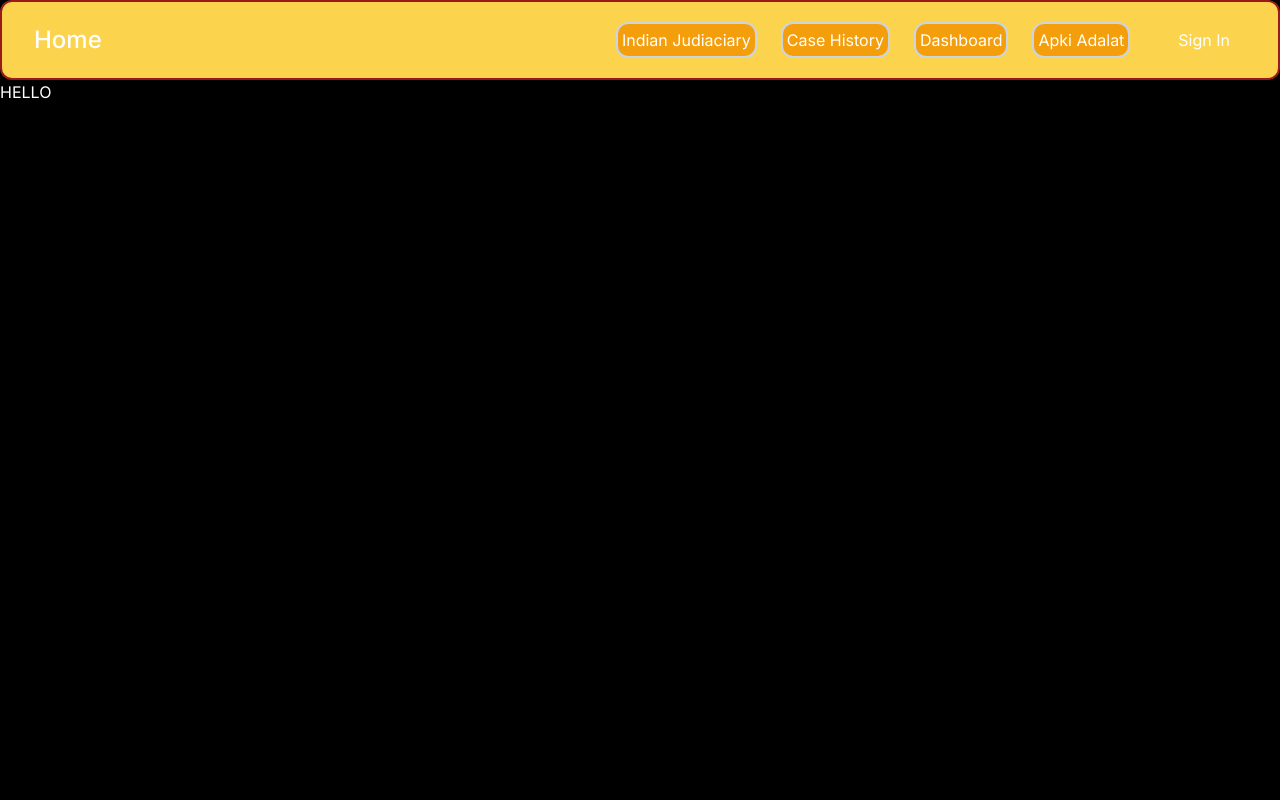
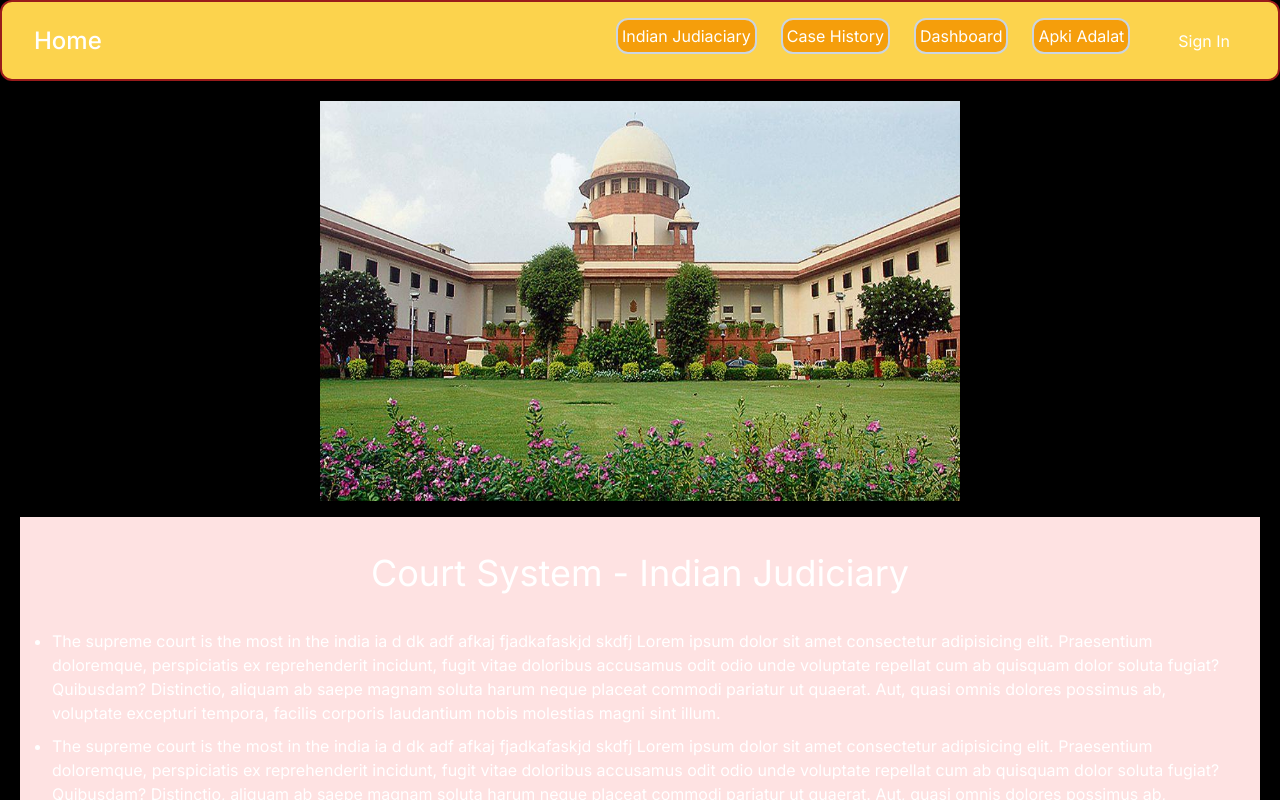
Before and after one commit to PRATEEK-VERNEKAR/Streamline_Legal_Cases, a Next.js app: page / in a window 1280 px wide. Built offline with nearby package versions, Linux system fonts and the light colour scheme.

Commit message:
Front page done

```diff
--- a/src/app/globals.css
+++ b/src/app/globals.css
@@ -4,11 +4,13 @@
 
 html,body,:root{
   height: 100%;
+  /* min-height: 100%; */
+  overflow: auto;
 }
 
 :root {
   --foreground-rgb: 0, 0, 0;
-  --background-start-rgb: 214, 219, 220;
+  --background-start-rgb: 179, 230, 230;
   --background-end-rgb: 255, 255, 255;
 }
 
@@ -29,3 +31,20 @@ body {
     )
     rgb(var(--background-start-rgb));
 }
+
+
+.downtotop {
+  animation-name: downtotop;
+  animation-duration: 4s;
+}
+
+@keyframes downtotop {
+  0%   {opacity:0.2}
+  25%   {opacity:0.4}
+  50%   {opacity:0.7}
+  100%   {opacity:1}
+}
+
+li{
+  margin-bottom: 9px;
+}
--- a/src/app/layout.tsx
+++ b/src/app/layout.tsx
@@ -20,7 +20,7 @@ export default function RootLayout({
     <html lang="en">
       <body className={inter.className}>
         <CustomNavbar/>
-        <div>{children}</div>
+        <>{children}</>
       </body>
     </html>
   )
--- a/src/app/page.tsx
+++ b/src/app/page.tsx
@@ -2,8 +2,39 @@ import Image from 'next/image'
 
 export default function Home() {
   return (
-    <div>
-      HELLO
+    <>
+    <div className='w-full h-1/2 mt-5 flex justify-center items-center'>
+      <div className='relative w-1/2 h-full'>
+        <Image
+          src="/frontcourt.jpg"
+          fill
+          alt="Supreme Court"
+          className='downtotop'
+        />
+      </div>
     </div>
+
+    <div className='flex flex-col mt-4 mx-5 bg-red-100 p-4'>
+      <h1 className='text-4xl text-center p-5'>Court System - Indian Judiciary</h1>
+      <ul className='list-disc p-4'>
+        <li>The supreme court is the most in the india ia d dk adf afkaj fjadkafaskjd skdfj Lorem ipsum dolor sit amet consectetur adipisicing elit. Praesentium doloremque, perspiciatis ex reprehenderit incidunt, fugit vitae doloribus accusamus odit odio unde voluptate repellat cum ab quisquam dolor soluta fugiat? Quibusdam?
+        Distinctio, aliquam ab saepe magnam soluta harum neque placeat commodi pariatur ut quaerat. Aut, quasi omnis dolores possimus ab, voluptate excepturi tempora, facilis corporis laudantium nobis molestias magni sint illum.</li>
+        <li>The supreme court is the most in the india ia d dk adf afkaj fjadkafaskjd skdfj Lorem ipsum dolor sit amet consectetur adipisicing elit. Praesentium doloremque, perspiciatis ex reprehenderit incidunt, fugit vitae doloribus accusamus odit odio unde voluptate repellat cum ab quisquam dolor soluta fugiat? Quibusdam?
+        Distinctio, aliquam ab saepe magnam soluta harum neque placeat commodi pariatur ut quaerat. Aut, quasi omnis dolores possimus ab, voluptate excepturi tempora, facilis corporis laudantium nobis molestias magni sint illum.</li>
+        <li>The supreme court is the most in the india ia d dk adf afkaj fjadkafaskjd skdfj Lorem ipsum dolor sit amet consectetur adipisicing elit. Praesentium doloremque, perspiciatis ex reprehenderit incidunt, fugit vitae doloribus accusamus odit odio unde voluptate repellat cum ab quisquam dolor soluta fugiat? Quibusdam?
+        Distinctio, aliquam ab saepe magnam soluta harum neque placeat commodi pariatur ut quaerat. Aut, quasi omnis dolores possimus ab, voluptate excepturi tempora, facilis corporis laudantium nobis molestias magni sint illum.</li>
+        <li>The supreme court is the most in the india ia d dk adf afkaj fjadkafaskjd skdfj Lorem ipsum dolor sit amet consectetur adipisicing elit. Praesentium doloremque, perspiciatis ex reprehenderit incidunt, fugit vitae doloribus accusamus odit odio unde voluptate repellat cum ab quisquam dolor soluta fugiat? Quibusdam?
+        Distinctio, aliquam ab saepe magnam soluta harum neque placeat commodi pariatur ut quaerat. Aut, quasi omnis dolores possimus ab, voluptate excepturi tempora, facilis corporis laudantium nobis molestias magni sint illum.</li>
+        <li>The supreme court is the most in the india ia d dk adf afkaj fjadkafaskjd skdfj Lorem ipsum dolor sit amet consectetur adipisicing elit. Praesentium doloremque, perspiciatis ex reprehenderit incidunt, fugit vitae doloribus accusamus odit odio unde voluptate repellat cum ab quisquam dolor soluta fugiat? Quibusdam?
+        Distinctio, aliquam ab saepe magnam soluta harum neque placeat commodi pariatur ut quaerat. Aut, quasi omnis dolores possimus ab, voluptate excepturi tempora, facilis corporis laudantium nobis molestias magni sint illum.</li>
+        <li>The supreme court is the most in the india ia d dk adf afkaj fjadkafaskjd skdfj Lorem ipsum dolor sit amet consectetur adipisicing elit. Praesentium doloremque, perspiciatis ex reprehenderit incidunt, fugit vitae doloribus accusamus odit odio unde voluptate repellat cum ab quisquam dolor soluta fugiat? Quibusdam?
+        Distinctio, aliquam ab saepe magnam soluta harum neque placeat commodi pariatur ut quaerat. Aut, quasi omnis dolores possimus ab, voluptate excepturi tempora, facilis corporis laudantium nobis molestias magni sint illum.</li>
+        <li>The supreme court is the most in the india ia d dk adf afkaj fjadkafaskjd skdfj Lorem ipsum dolor sit amet consectetur adipisicing elit. Praesentium doloremque, perspiciatis ex reprehenderit incidunt, fugit vitae doloribus accusamus odit odio unde voluptate repellat cum ab quisquam dolor soluta fugiat? Quibusdam?
+        Distinctio, aliquam ab saepe magnam soluta harum neque placeat commodi pariatur ut quaerat. Aut, quasi omnis dolores possimus ab, voluptate excepturi tempora, facilis corporis laudantium nobis molestias magni sint illum.</li>
+        <li>The supreme court is the most in the india ia d dk adf afkaj fjadkafaskjd skdfj Lorem ipsum dolor sit amet consectetur adipisicing elit. Praesentium doloremque, perspiciatis ex reprehenderit incidunt, fugit vitae doloribus accusamus odit odio unde voluptate repellat cum ab quisquam dolor soluta fugiat? Quibusdam?
+        Distinctio, aliquam ab saepe magnam soluta harum neque placeat commodi pariatur ut quaerat. Aut, quasi omnis dolores possimus ab, voluptate excepturi tempora, facilis corporis laudantium nobis molestias magni sint illum.</li>
+      </ul>
+    </div>
+    </>
   )
 }
```
Also changed, not shown: public/frontcourt.jpg (added), src/app/dashboard/page.tsx (added), src/app/history/page.tsx (added), src/app/judiciary/page.tsx (added).
